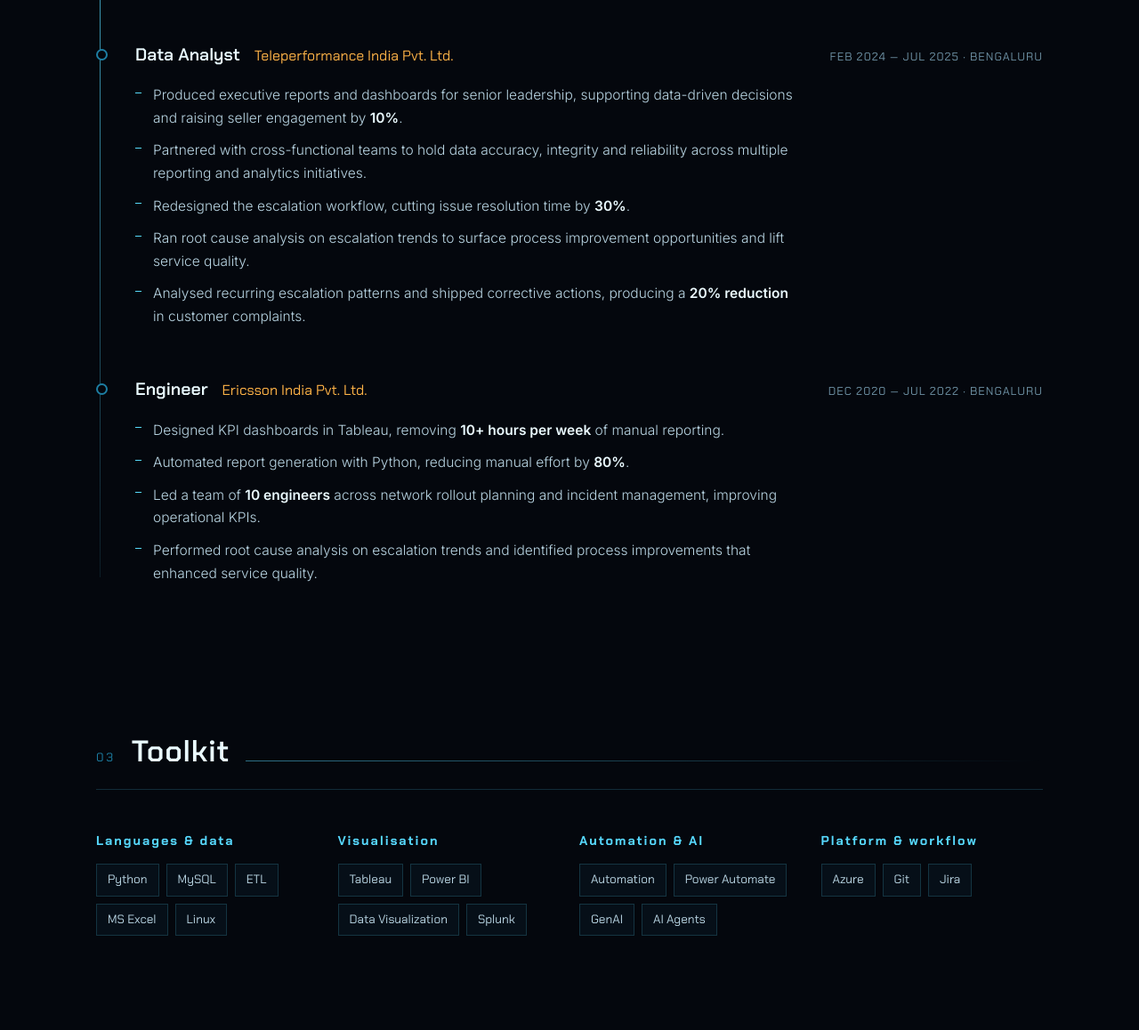
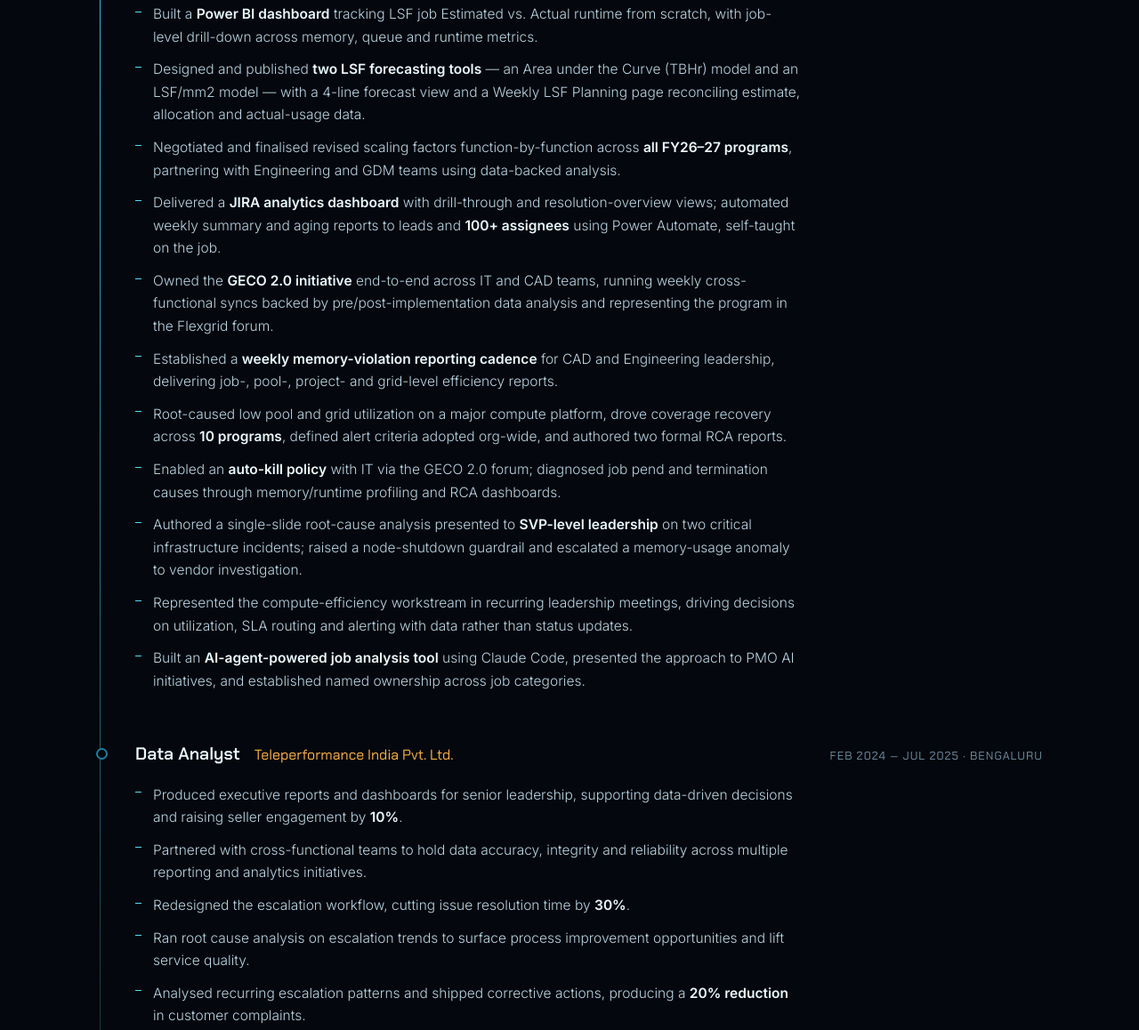
Before and after one commit to ratneshcse2020/ratneshcse2020.github.io, a plain HTML site: page index.html in a window 1280 px wide. Shown: the part 1774-2932 px from the top of the page at 89% size. Drawn offline with Linux system fonts and the light colour scheme.

Commit message:
Add files via upload

```diff
--- a/index.html
+++ b/index.html
@@ -178,10 +178,10 @@
   </svg>
   <div class="bar"><i></i></div>
   <div class="lines">
-    <div>› initialising j.a.r.v.i.s. interface</div>
-    <div>› loading personnel record — r. kumar</div>
-    <div>› indexing 5 years of analytics output</div>
-    <div>› all systems nominal</div>
+    <div>› initialising analytics workspace</div>
+    <div>› loading portfolio — r. kumar, data analyst</div>
+    <div>› indexing 5 years of dashboards, pipelines &amp; automations</div>
+    <div>› ready</div>
   </div>
 </div>
 
@@ -259,6 +259,17 @@
         <li>Automated <b>8+ business workflows</b> in Python, reducing manual effort by <b>60%</b> and taking report turnaround from hours to minutes.</li>
         <li>Built <b>3+ Python applications and AI-powered agents</b> for routine operational tasks, lifting team productivity by <b>40%</b> and speeding up information retrieval.</li>
         <li>Analysed program and engineering data to find process bottlenecks, driving improvements that cut cycle time by <b>25%</b>.</li>
+        <li>Built a <b>Power BI dashboard</b> tracking LSF job Estimated vs. Actual runtime from scratch, with job-level drill-down across memory, queue and runtime metrics.</li>
+        <li>Designed and published <b>two LSF forecasting tools</b> — an Area under the Curve (TBHr) model and an LSF/mm2 model — with a 4-line forecast view and a Weekly LSF Planning page reconciling estimate, allocation and actual-usage data.</li>
+        <li>Negotiated and finalised revised scaling factors function-by-function across <b>all FY26–27 programs</b>, partnering with Engineering and GDM teams using data-backed analysis.</li>
+        <li>Delivered a <b>JIRA analytics dashboard</b> with drill-through and resolution-overview views; automated weekly summary and aging reports to leads and <b>100+ assignees</b> using Power Automate, self-taught on the job.</li>
+        <li>Owned the <b>GECO 2.0 initiative</b> end-to-end across IT and CAD teams, running weekly cross-functional syncs backed by pre/post-implementation data analysis and representing the program in the Flexgrid forum.</li>
+        <li>Established a <b>weekly memory-violation reporting cadence</b> for CAD and Engineering leadership, delivering job-, pool-, project- and grid-level efficiency reports.</li>
+        <li>Root-caused low pool and grid utilization on a major compute platform, drove coverage recovery across <b>10 programs</b>, defined alert criteria adopted org-wide, and authored two formal RCA reports.</li>
+        <li>Enabled an <b>auto-kill policy</b> with IT via the GECO 2.0 forum; diagnosed job pend and termination causes through memory/runtime profiling and RCA dashboards.</li>
+        <li>Authored a single-slide root-cause analysis presented to <b>SVP-level leadership</b> on two critical infrastructure incidents; raised a node-shutdown guardrail and escalated a memory-usage anomaly to vendor investigation.</li>
+        <li>Represented the compute-efficiency workstream in recurring leadership meetings, driving decisions on utilization, SLA routing and alerting with data rather than status updates.</li>
+        <li>Built an <b>AI-agent-powered job analysis tool</b> using Claude Code, presented the approach to PMO AI initiatives, and established named ownership across job categories.</li>
       </ul>
     </article>
 
@@ -297,7 +308,7 @@
   <div class="skill-grid reveal">
     <div class="skill-col">
       <h4>Languages &amp; data</h4>
-      <ul><li>Python</li><li>MySQL</li><li>ETL</li><li>MS Excel</li><li>Linux</li></ul>
+      <ul><li>Python</li><li>SQL</li><li>ETL</li><li>Data Warehousing</li><li>MS Excel</li><li>Linux</li></ul>
     </div>
     <div class="skill-col">
       <h4>Visualisation</h4>
@@ -309,7 +320,7 @@
     </div>
     <div class="skill-col">
       <h4>Platform &amp; workflow</h4>
-      <ul><li>Azure</li><li>Git</li><li>Jira</li></ul>
+      <ul><li>Azure</li><li>Databricks</li><li>Git</li><li>Jira</li></ul>
     </div>
   </div>
 </section>
```
